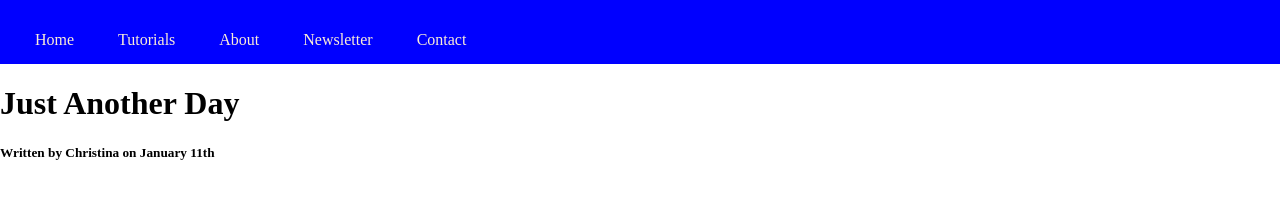
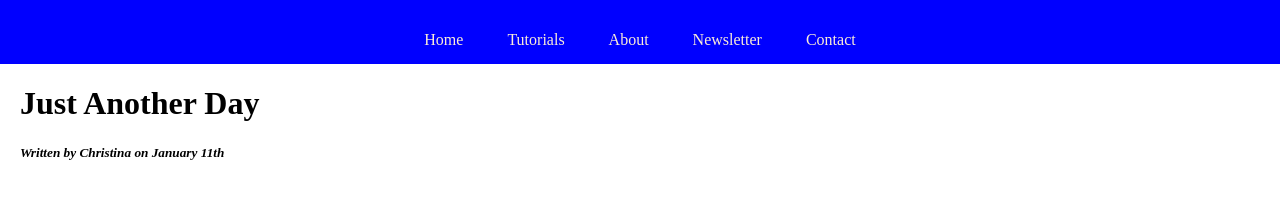
Before and after one commit to NikolaSirakov2/11, a plain HTML site: page index.html in a window 1280 px wide. Drawn offline with Linux system fonts and the light colour scheme.

Commit message:
Update index.css

```diff
--- a/index.css
+++ b/index.css
@@ -6,14 +6,31 @@ nav {
     background-color: blue;
     margin: 0;
     padding: 15px;
+    text-align: center;
 }
 
 nav li{
+
     display: inline-block;
     padding: 0 20px;
 }
 
 nav li a {
+    text-align: right;
     color: antiquewhite;
     text-decoration: none;
 }
+
+main {
+    margin: 20px;
+}
+
+h5 {
+    font-style: italic;
+}
+
+footer {
+    background-color: gray;
+    color: aliceblue;
+    text-align: center;
+}
```
